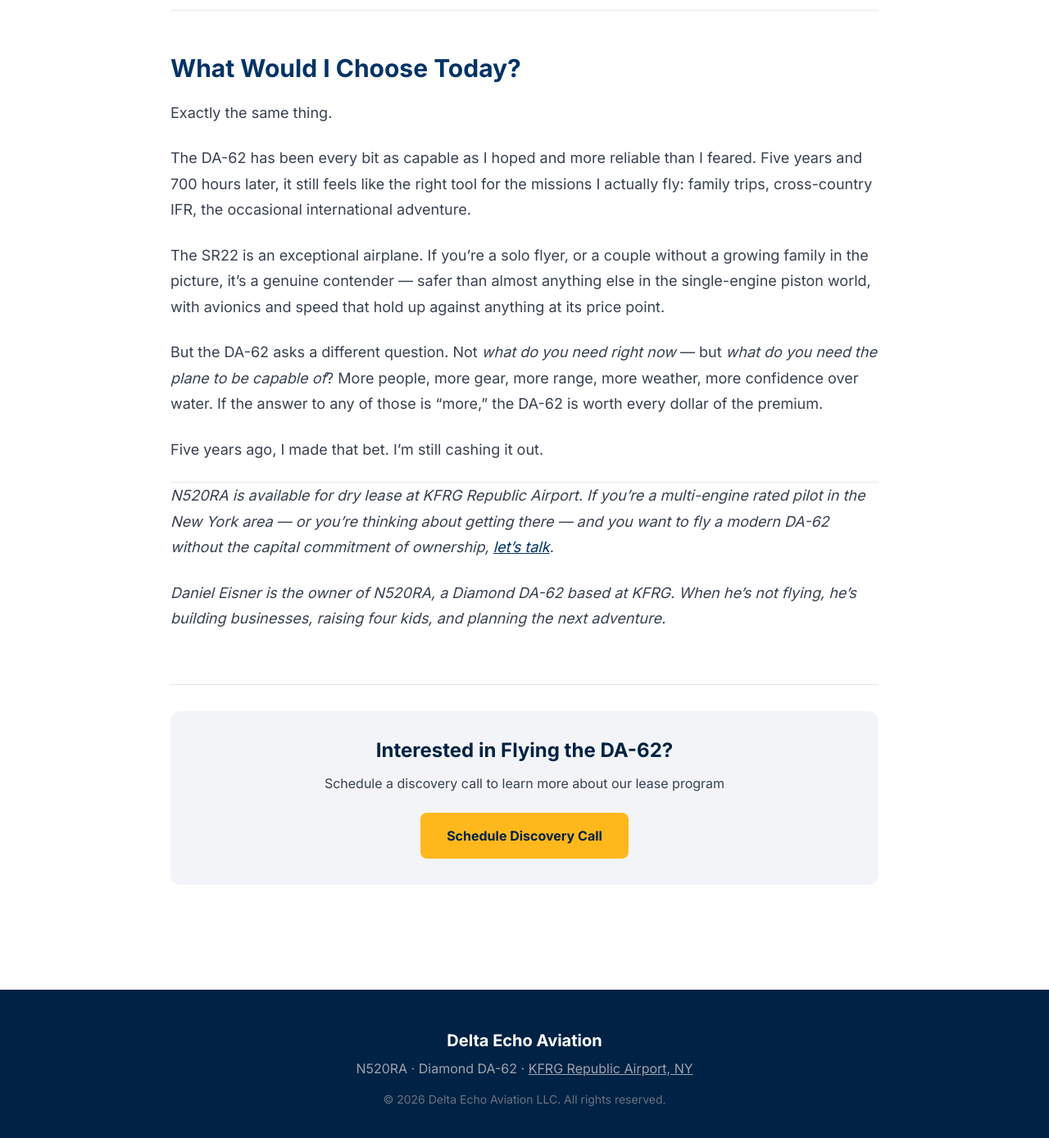
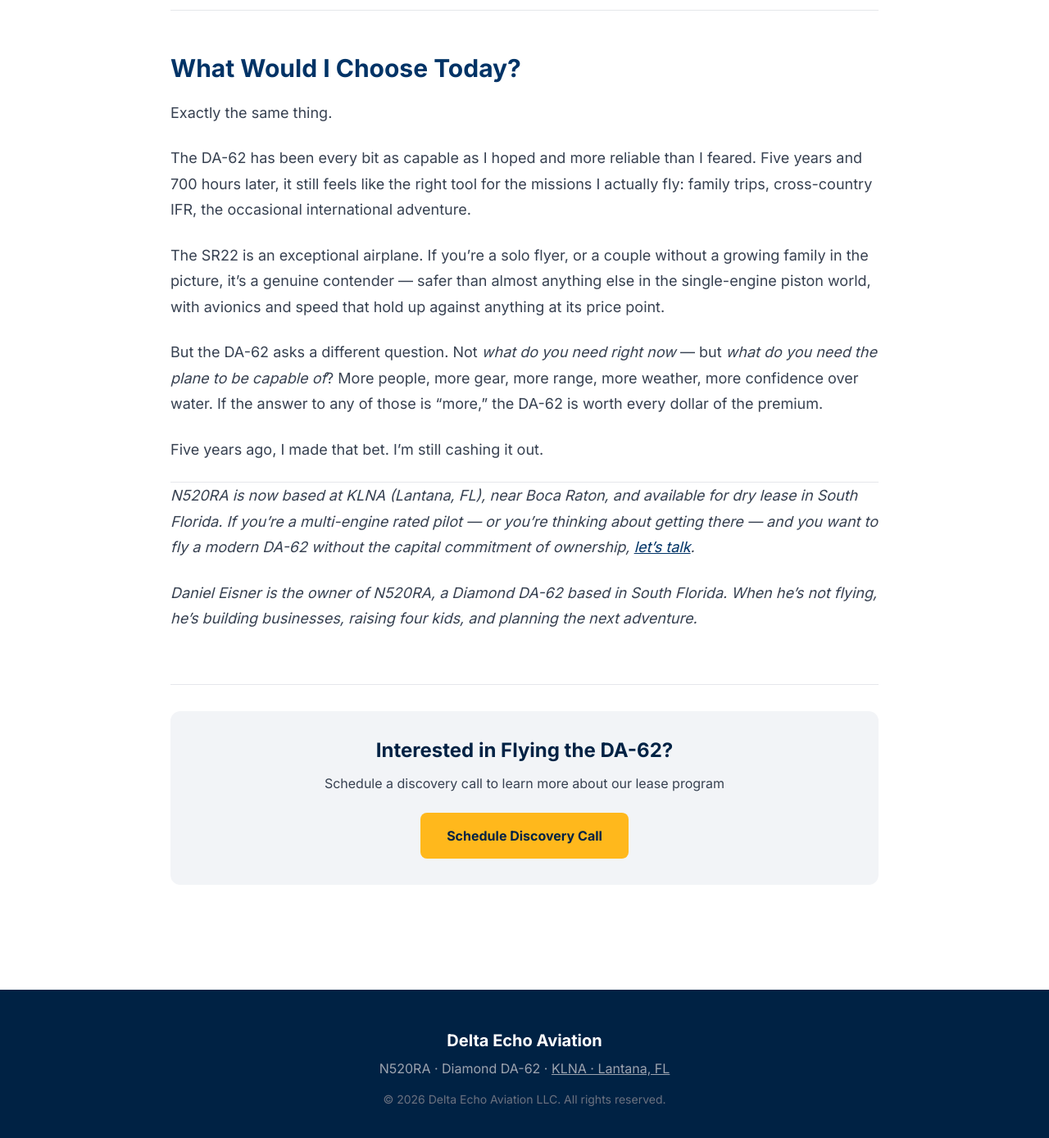
Before and after one commit to robottwo/flyda62, a Jekyll site: the page built from _posts/2026-03-10-why-i-chose-the-da62.md, in a window 1280 px wide and 1400 px high, scrolled down 7079 px. Shown: the top 1389 px of the window at 82% size. Built offline with Jekyll 4.4.1, drawn with Linux system fonts in a browser that asks for light colours; nearby versions of some CDN libraries.

Commit message:
Relocate site from NYC/KFRG to South Florida/KLNA
Tier 1 (Critical fixes):
- Homepage title, meta description, keywords → South Florida/KLNA/Boca Raton
- Hero subhead → South Florida
- All footers (homepage, blog index, post layout) → KLNA Lantana, FL
- Blog index meta description + hero intro → South Florida
- _config.yml description → South Florida
- manifest.json PWA description → KLNA/South Florida

Tier 2 (Homepage repositioning):
- 'Go Farther' section: Vermont/Northeast → Bahamas/East Coast/Southeast
- 'Who Flies' section: Mission Pilots → Island Hoppers (Bahamas/Keys)
- Testimonial: Vermont weekends → Keys weekends

Tier 3 (Blog updates):
- Both posts: updated CTA + author bio to South Florida/KLNA
- Preserved historical narrative body (KFRG training references = authentic history)

Infrastructure:
- Sitemap: added blog index + both posts, updated lastmod dates
- Removed stale anchor-only URLs from sitemap

```diff
--- a/_config.yml
+++ b/_config.yml
@@ -2,7 +2,7 @@
 
 # Site settings
 title: FlyDA62 Blog
-description: Insights on Diamond DA-62 operations, multi-engine flying, and aviation in the NYC metro area
+description: Insights on Diamond DA-62 operations, multi-engine flying, and aviation in South Florida
 url: "https://flyda62.com"
 baseurl: ""
 repository: robottwo/flyda62
--- a/_layouts/post.html
+++ b/_layouts/post.html
@@ -208,7 +208,7 @@
     <footer class="bg-aviation-dark text-white py-12 mt-16">
         <div class="max-w-7xl mx-auto px-4 text-center">
             <p class="text-xl font-bold mb-2">Delta Echo Aviation</p>
-            <p class="text-gray-400 mb-4">N520RA · Diamond DA-62 · <a href="https://www.republicairport.net" target="_blank" rel="noopener" class="hover:text-gold transition-colors underline">KFRG Republic Airport, NY</a></p>
+            <p class="text-gray-400 mb-4">N520RA · Diamond DA-62 · <a href="https://www.palmbeachcountyparkairport.com" target="_blank" rel="noopener" class="hover:text-gold transition-colors underline">KLNA · Lantana, FL</a></p>
             <p class="text-sm text-gray-500">© 2026 Delta Echo Aviation LLC. All rights reserved.</p>
         </div>
     </footer>
--- a/_posts/2026-03-10-why-i-chose-the-da62.md
+++ b/_posts/2026-03-10-why-i-chose-the-da62.md
@@ -137,6 +137,6 @@
 
 ---
 
-*N520RA is available for dry lease at KFRG Republic Airport. If you're a multi-engine rated pilot in the New York area — or you're thinking about getting there — and you want to fly a modern DA-62 without the capital commitment of ownership, [let's talk](/#contact).*
+*N520RA is now based at KLNA (Lantana, FL), near Boca Raton, and available for dry lease in South Florida. If you're a multi-engine rated pilot — or you're thinking about getting there — and you want to fly a modern DA-62 without the capital commitment of ownership, [let's talk](/#contact).*
 
-*Daniel Eisner is the owner of N520RA, a Diamond DA-62 based at KFRG. When he's not flying, he's building businesses, raising four kids, and planning the next adventure.*
+*Daniel Eisner is the owner of N520RA, a Diamond DA-62 based in South Florida. When he's not flying, he's building businesses, raising four kids, and planning the next adventure.*
--- a/blog/index.html
+++ b/blog/index.html
@@ -9,7 +9,7 @@
     <meta name="viewport" content="width=device-width, initial-scale=1.0">
 
     <title>Blog | FlyDA62 - Diamond DA-62 Insights & Aviation Content</title>
-    <meta name="description" content="Aviation insights, operating tips, and multi-engine flying content from Delta Echo Aviation's Diamond DA-62 lease program in NYC.">
+    <meta name="description" content="Aviation insights, operating tips, and multi-engine flying content from Delta Echo Aviation's Diamond DA-62 lease program in South Florida.">
 
     <meta name="theme-color" content="#003366">
 
@@ -70,7 +70,7 @@
                 FlyDA62 Blog
             </h1>
             <p class="text-xl text-gray-200 max-w-2xl mx-auto">
-                Aviation insights, operating tips, and real-world experience flying the Diamond DA-62 in the NYC metro area
+                Aviation insights, operating tips, and real-world experience flying the Diamond DA-62 from South Florida
             </p>
         </div>
     </section>
@@ -145,7 +145,7 @@
     <footer class="bg-aviation-dark text-white py-12 mt-16">
         <div class="max-w-7xl mx-auto px-4 text-center">
             <p class="text-xl font-bold mb-2">Delta Echo Aviation</p>
-            <p class="text-gray-400 mb-4">N520RA · Diamond DA-62 · <a href="https://www.republicairport.net" target="_blank" rel="noopener" class="hover:text-gold transition-colors underline">KFRG Republic Airport, NY</a></p>
+            <p class="text-gray-400 mb-4">N520RA · Diamond DA-62 · <a href="https://www.palmbeachcountyparkairport.com" target="_blank" rel="noopener" class="hover:text-gold transition-colors underline">KLNA · Lantana, FL</a></p>
             <p class="text-sm text-gray-500">© 2026 Delta Echo Aviation LLC. All rights reserved.</p>
         </div>
     </footer>
```
Also changed, not shown: _posts/2026-02-06-five-years-of-plane-ownership.md (+2 -2 lines), index.html (+10 -10 lines), sitemap.xml (+12 -18 lines), manifest.json.
